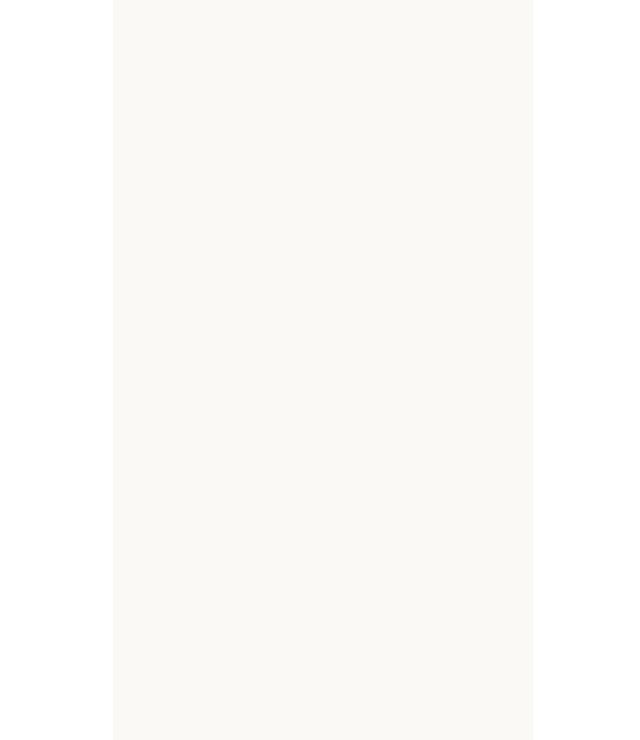
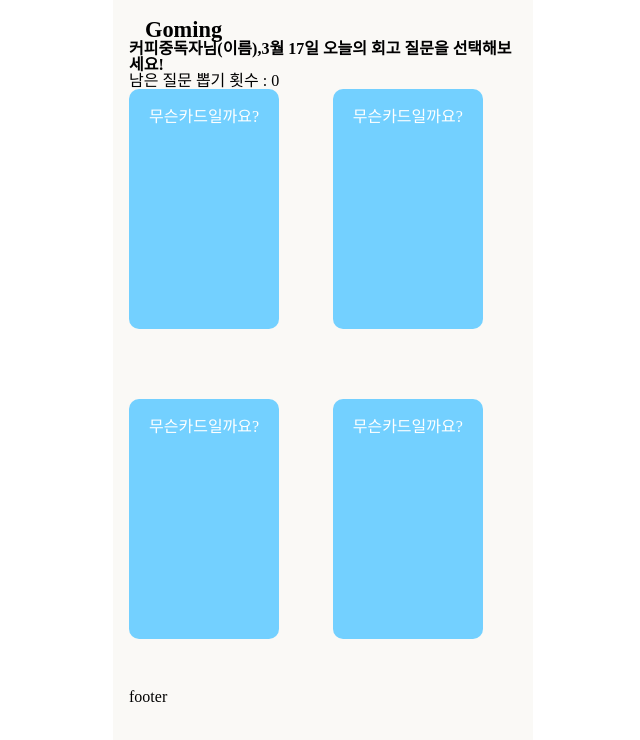
Before and after one commit to bsideproject/14_3_FE, a React (Create React App) app: page /main in a window 1280 px wide. Before the commit this address had no page. Shown: the top 740 px of the page, without its empty margins (317-957 px from the left). Built offline with nearby package versions, Linux system fonts and the light colour scheme; a web font is replaced by a local one.

Commit message:
flip 기능 구현

```diff
--- a/package.json
+++ b/package.json
@@ -19,6 +19,7 @@
     "react-router-dom": "^6.8.2",
     "react-scripts": "5.0.1",
     "react-select": "^5.7.2",
+    "react-transition-group": "^4.4.5",
     "styled-components": "^5.3.9",
     "typescript": "^4.9.5",
     "v6": "^0.0.0",
--- a/src/App.tsx
+++ b/src/App.tsx
@@ -13,7 +13,7 @@ function App() {
       <Link to="/password-check">password-check</Link><br/>
       <Link to="/lost-info">lostinfo</Link><br/>
       <Link to="/withdrawal">회원탈퇴</Link><br/>
-
+      <Link to="/main">메인화면(미완료)</Link><br/>
     </div>
   );
 }
--- /dev/null
+++ b/src/assets/pages/main/mainContent.css
@@ -0,0 +1,86 @@
+.main-content-area{
+  width: 100%;
+  padding: 0px;
+  min-height: 100vh;
+  display: flex;
+  flex-direction: column;
+  /* -webkit-scrollbar: none; */
+}
+.main-card-area{
+  display: grid;
+  position: relative;
+  width: 100%;
+  height: 600px;
+  grid-template-columns: 47.5% 47.5%;
+  /* grid-template-columns: repeat(2, 50%); */
+  grid-row: auto auto;
+  grid-column-gap: 5%;
+  grid-row-gap: 20px;
+  perspective: 1000px;
+}
+
+.inner-card, .outer-card {
+  height: 200px;
+  background-color:#333;
+  padding: 20px;
+  border-radius:10px;
+  color:#fff;
+  cursor: pointer;
+}
+
+/* flip */
+.flip-exit {
+    transform: rotateY(0deg);
+}
+
+.flip-exit-active {
+    transform: rotateY(180deg);
+    transition: transform 300ms;
+    transition-timing-function: cubic-bezier(.57,.21,.69,1.25);
+}
+
+.flip-exit-done {
+    transform: rotateY(180deg);
+}
+
+.flip-enter {
+    transform: rotateY(180deg);
+}
+
+.flip-enter-active {
+    transform: rotateY(0deg);
+    transition: transform 300ms;
+    transition-timing-function: cubic-bezier(.57,.21,.69,1.25);
+}
+
+.flip-enter-done {
+    transform: rotateY(0deg);
+}
+
+/* card flip effect */
+.card {
+  width: 100%;
+  height: 100%;
+  transform-style: preserve-3d;
+  position: relative;
+  user-select: none;
+  cursor: pointer;
+}
+.card-front {
+  background-color: #73d0ff;
+}
+
+.card-back {
+  background-color: #ffad66;
+  transform: rotateY(180deg);
+}
+
+.card-front,
+.card-back {
+  /* Sizing */
+  -webkit-backface-visibility: hidden;
+  backface-visibility: hidden;
+
+  /* Alignment */
+  position: absolute;
+}
--- /dev/null
+++ b/src/components/main/Cards.tsx
@@ -0,0 +1,38 @@
+
+import {CSSTransition} from 'react-transition-group';
+import { useState, useRef } from 'react';
+
+const Cards = ({item}: any) => {
+  const nodeRef = useRef(null);
+  const [showFront, setShowFront] = useState(true)
+  return (
+    <>
+    <CSSTransition
+            nodeRef={nodeRef}
+            in={showFront}
+            timeout={300}
+            classNames='flip'
+          >
+            <div ref={nodeRef} className='card' onClick={() => {
+              setShowFront(!showFront);
+              }}>
+        {/* 카드 앞면 내용: 컨텐츠 */}
+        <div className='inner-card card-front'>
+          무슨카드일까요?
+        </div>
+
+        {/* 카드 뒷면 영역 */}
+        <div className='outer-card card-back'>
+          <h1>
+            {item.index}
+          </h1>
+          <p>{item.q}</p>
+        </div>
+      </div>
+</CSSTransition>
+
+    </>
+  )
+}
+
+export default Cards
--- /dev/null
+++ b/src/components/main/LeftSelection.tsx
@@ -0,0 +1,12 @@
+const LeftSelection = () => {
+  const todayLeftCount = 0
+  return (
+    <>
+      <div>
+        <p>남은 질문 뽑기 횟수 : {todayLeftCount}</p>
+      </div>
+    </>
+  )
+}
+
+export default LeftSelection
--- /dev/null
+++ b/src/components/main/LeftTime.tsx
@@ -0,0 +1,16 @@
+const LeftTime = () => {
+  //금일날짜
+  const today = new Date()
+  const todayDate = today.getMonth() + '월 ' + today.getDate() + '일 '
+  return (
+    <>
+      <h1>
+        커피중독자님(이름),
+        {todayDate}
+        오늘의 회고 질문을 선택해보세요!
+      </h1>
+    </>
+  )
+}
+
+export default LeftTime
--- /dev/null
+++ b/src/components/main/SelectionCard.tsx
@@ -0,0 +1,25 @@
+import 'assets/pages/main/mainContent.css'
+import Cards from './Cards';
+
+const testData = [
+  {index: 'CARD 1', q: 'Question 1 ?'},
+  {index: 'CARD 2', q: 'Question 2 ?'},
+  {index: 'CARD 3', q: 'Question 3 ?'},
+  {index: 'CARD 4', q: 'Question 4 ?'}
+]
+const SelectionCard = () => {
+  return (
+    <>
+      <div className='main-card-area'>
+        {
+        testData.map(item => (
+          <Cards key={item.index} item={item} />
+        ))
+        }
+      </div>
+
+    </>
+  )
+}
+
+export default SelectionCard
--- a/src/index.tsx
+++ b/src/index.tsx
@@ -10,6 +10,7 @@ import LostInfo from "pages/auth/LostInfo";
 import GlobalStyle from 'assets/GlobalStyles'
 import MyPageCategoryList from "pages/mypage/MyPageCategoryList";
 import WithdrawalMain from "pages/mypage/WithdrawalMain";
+import MainContent from "pages/MainContent";
 
 const root = ReactDOM.createRoot(
   document.getElementById("root") as HTMLElement
@@ -29,6 +30,7 @@ root.render(
             <Route path="/lost-info" element={<LostInfo />} />
             <Route path="/password-check" element={<PasswordCheck />} />
             <Route path="/withdrawal" element={<WithdrawalMain />} />
+            <Route path="/main" element={<MainContent />} />
           </Routes>
 
         </div>
--- /dev/null
+++ b/src/pages/MainContent.tsx
@@ -0,0 +1,26 @@
+import DefaultHeader from "components/auth/DefaultHeader"
+import LeftSelection from "components/main/LeftSelection"
+import LeftTime from "components/main/LeftTime"
+import SelectionCard from "components/main/SelectionCard"
+import 'assets/pages/main/mainContent.css'
+
+
+const MainContent = () => {
+
+  return (
+    <>
+      <div className="main-content-area">
+        <DefaultHeader /> {/* 헤더 */}
+        <LeftTime />      {/* 잔여 답변개수 */}
+        <LeftSelection /> {/* 잔여 선택회수 */}
+        <SelectionCard />  {/* 카드 4개 출력 */}
+        {/* Footer */}
+        <div className="footer">
+          footer
+        </div>
+      </div>
+    </>
+  )
+}
+
+export default MainContent
```
